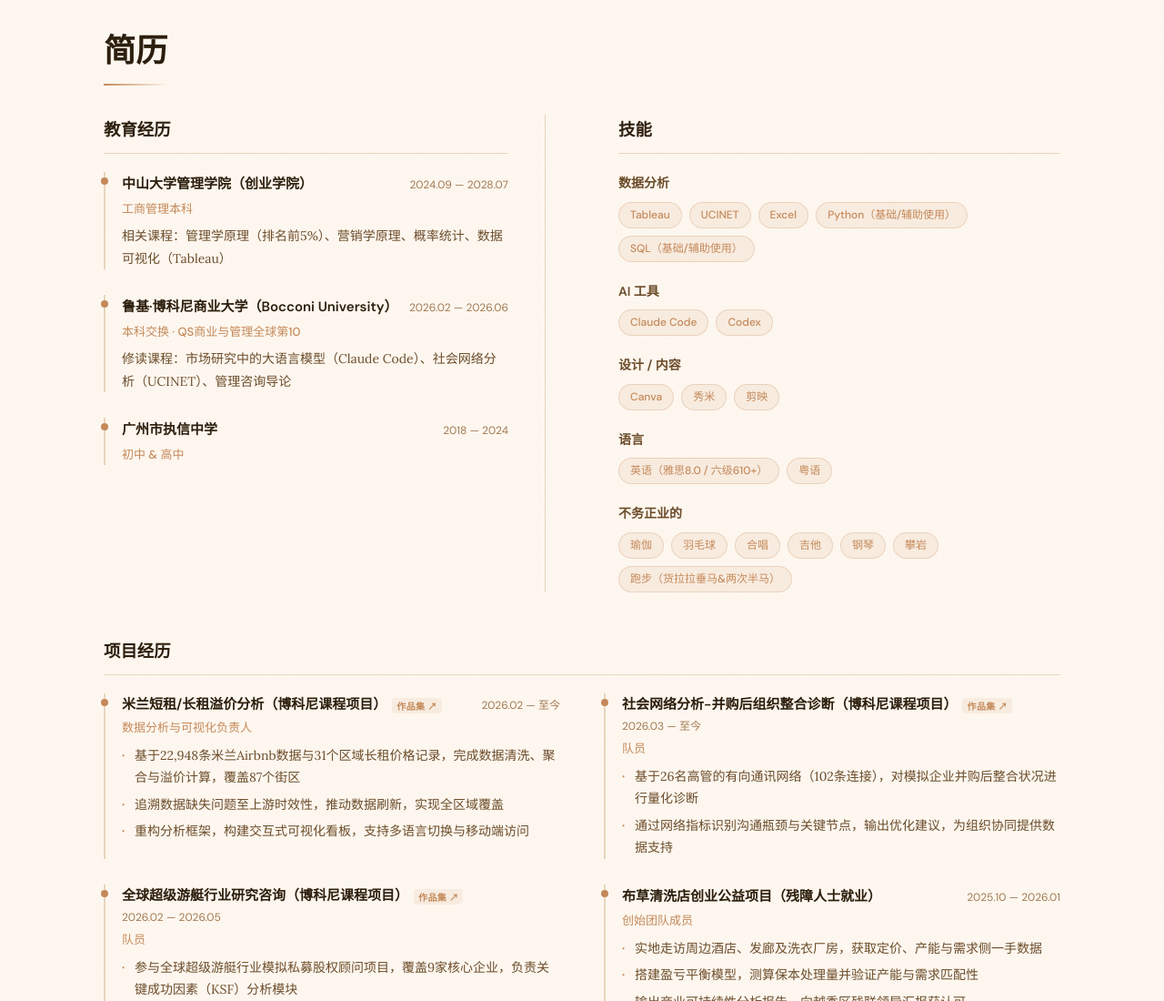
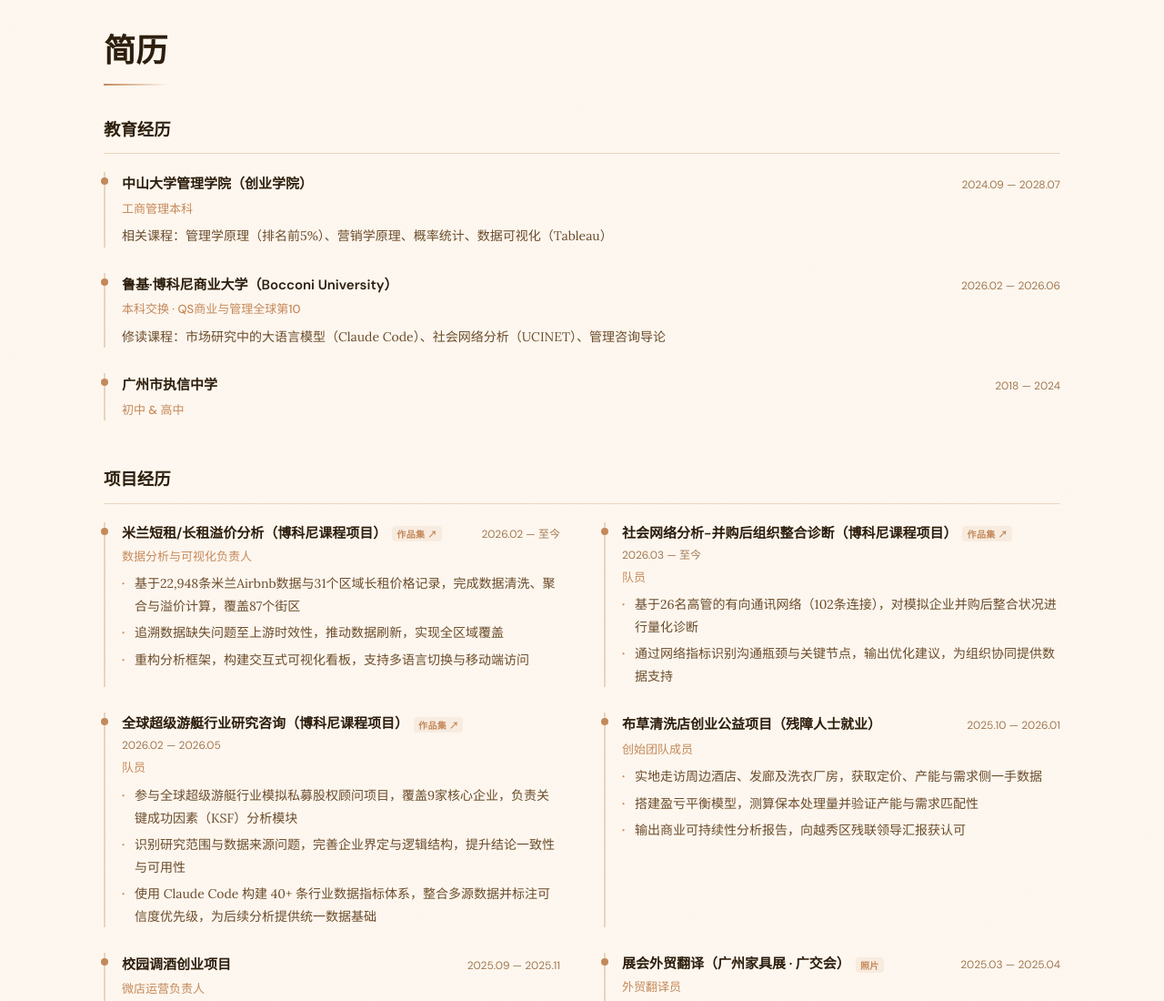
Before and after one commit to Hanaaa-Sying/memyslf, a plain HTML site: page index.html in a window 1280 px wide. Shown: the part 1040-2140 px from the top of the page at 91% size. Drawn offline with Linux system fonts and the light colour scheme.

Commit message:
简历改为全宽单列：教育→项目经历（2列）→技能

```diff
--- a/index.html
+++ b/index.html
@@ -282,6 +282,7 @@
       .resume-grid { grid-template-columns: 1fr; column-gap: 0; }
       .exp-grid { grid-template-columns: 1fr; }
     }
+    .resume-full { display: flex; flex-direction: column; gap: 48px; }
     @media (max-width: 768px) {
       .nav-links { display: none; position: absolute; top: 56px; left: 0; right: 0; background: var(--bg); border-bottom: 1px solid var(--border); flex-direction: column; gap: 0; padding: 8px 0; }
       .nav-links.open { display: flex; }
@@ -380,26 +381,26 @@
   <section id="resume">
     <div class="container">
       <h2 class="section-title fade-up" id="resume-title">简历</h2>
-      <div class="resume-grid">
+      <div class="resume-full">
 
-        <!-- 左列：教育 -->
-        <div class="resume-col-left">
+        <!-- 教育经历 全宽 -->
+        <div>
           <div class="resume-block-title" id="resume-edu-label">教育经历</div>
           <div class="timeline" id="resume-edu"></div>
         </div>
 
-        <!-- 右列：技能 -->
-        <div class="resume-col-right">
+        <!-- 项目经历 全宽 2列 -->
+        <div>
+          <div class="resume-block-title" id="resume-exp-label">项目经历</div>
+          <div class="exp-grid" id="resume-exp"></div>
+        </div>
+
+        <!-- 技能 全宽 -->
+        <div>
           <div class="resume-block-title" id="resume-skill-label">技能</div>
           <div class="skills-grid" id="resume-skills"></div>
         </div>
 
-      </div>
-
-      <!-- 全宽：项目经历（2列网格） -->
-      <div style="margin-top:48px">
-        <div class="resume-block-title" id="resume-exp-label">项目经历</div>
-        <div class="exp-grid" id="resume-exp"></div>
       </div>
     </div>
   </section>
```
